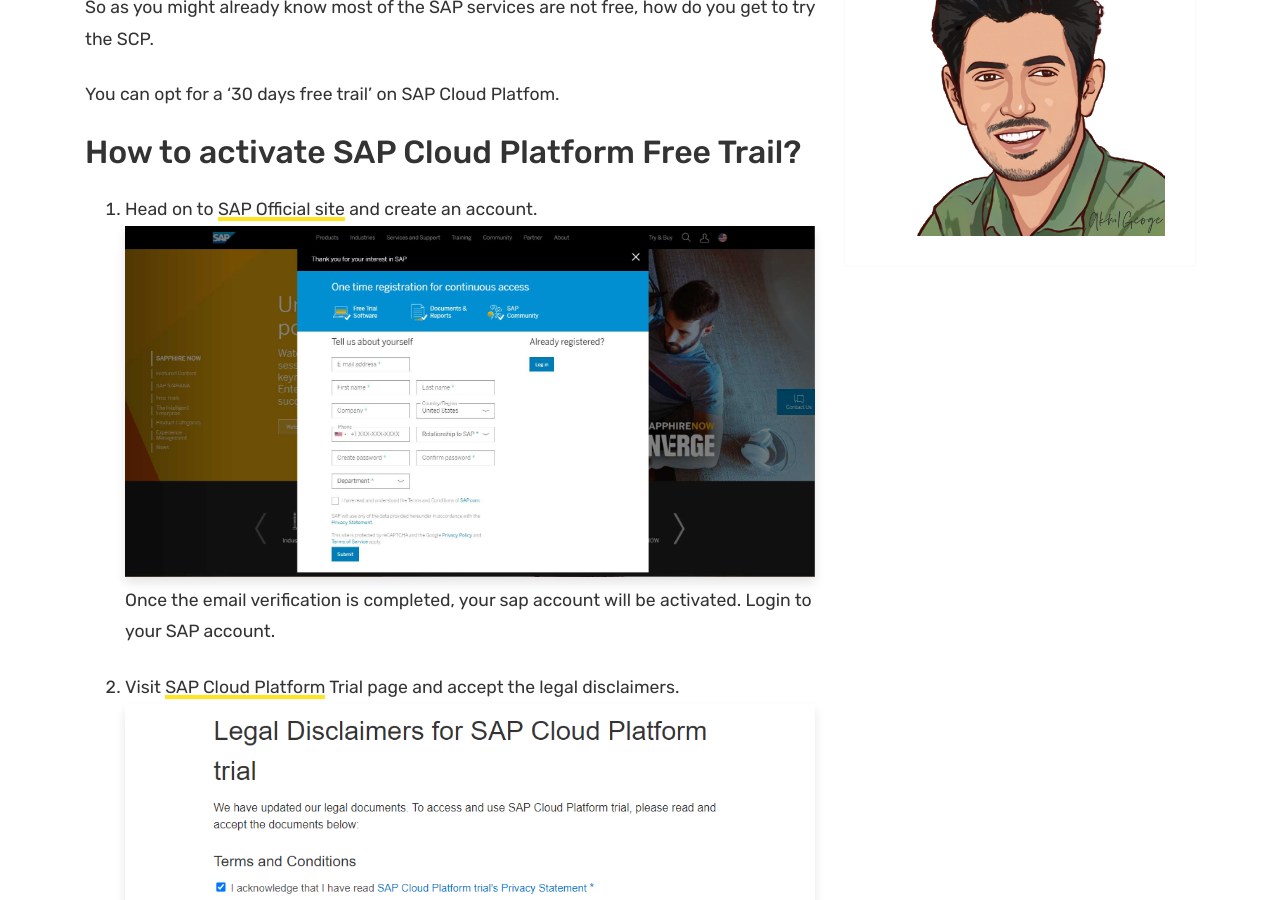
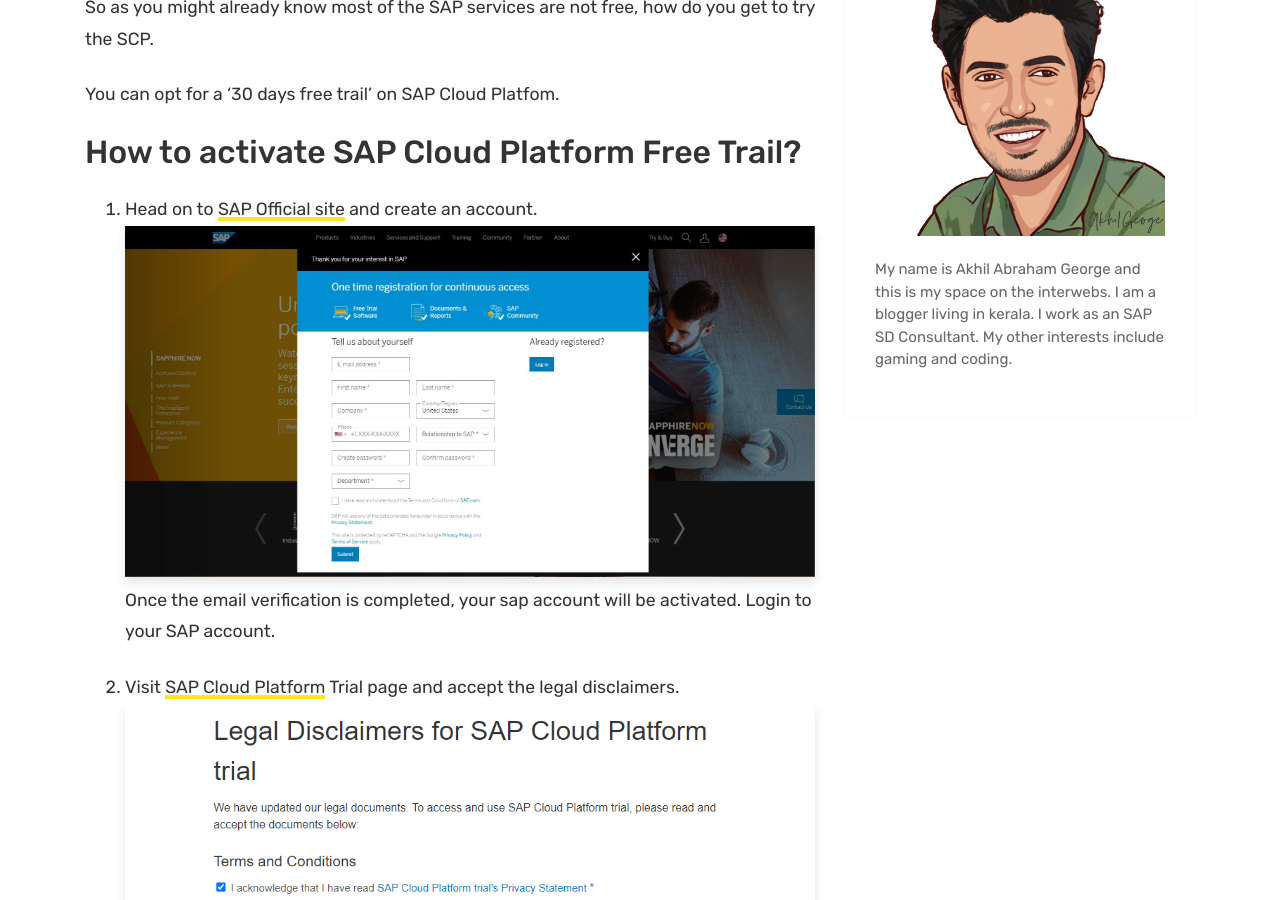
Before and after one commit to akhilgeo/akhilgeorge.com, a Jekyll site: the page built from _posts/2020-06-16-free-access-SAP-cloud-edition.md, in a window 1280 px wide and 900 px high, scrolled down 951 px. Built offline with Jekyll 4.4.1, drawn with Linux system fonts in a browser that asks for light colours; comment, search, counter and statistics services are not loaded.

Commit message:
Update sidebar.html

```diff
--- a/_includes/sidebar.html
+++ b/_includes/sidebar.html
@@ -28,6 +28,9 @@
         <div class="sidebar-section">
              <h5><span>About</span></h5>
            <img src="{{site.baseurl}}/assets/images/akhil.jpg" alt="Akhil Abraham George" /></a>
+		   <br>
+		   <br>
+		   <p style="color:#66666B;">My name is Akhil Abraham George and this is my space on the interwebs. I am a blogger living in kerala. I work as an SAP SD Consultant. My other interests include gaming and coding.</p>
         </div>
 
 </div>
```
